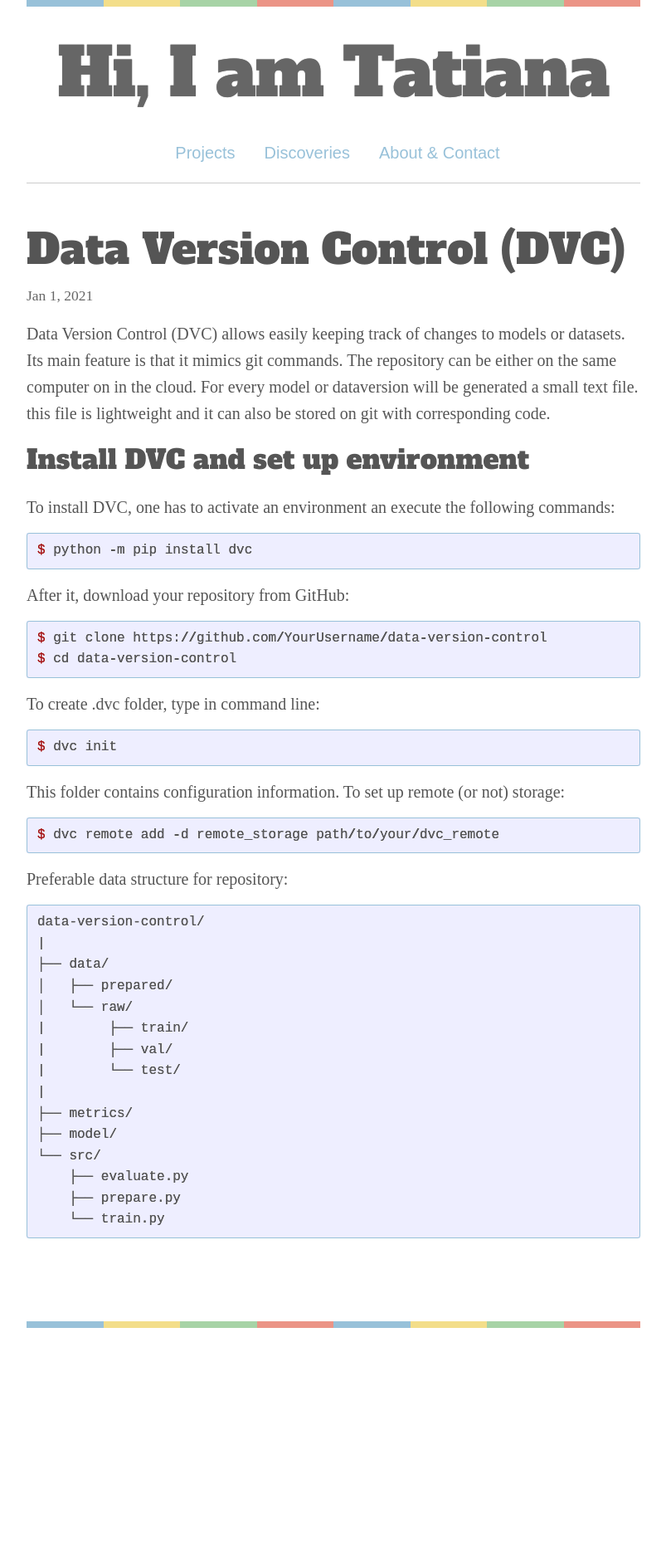
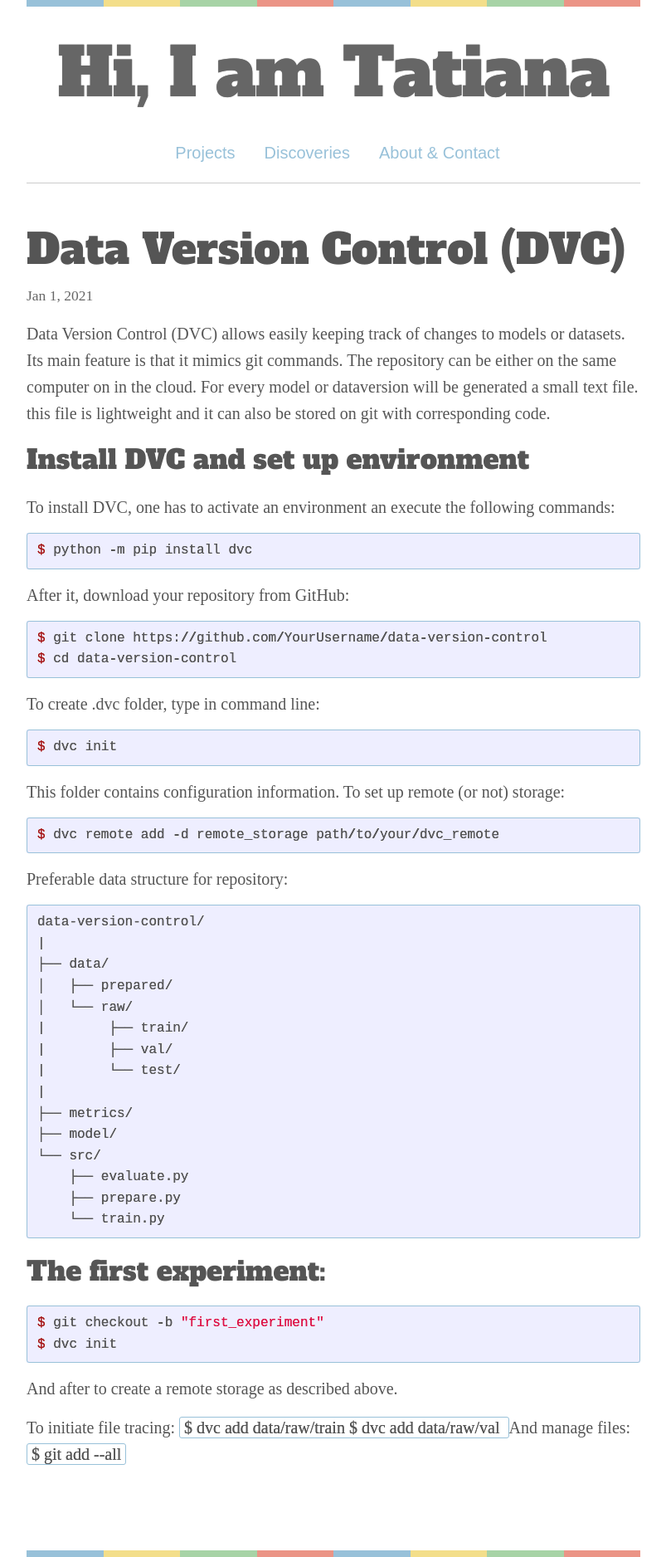
Before and after one commit to tatieliseeva/v-master, a Jekyll site: the page built from _posts/2021-01-01-DVC_(data_version_control).markdown, in a window 1280 px wide. Shown: the whole page at 83% size, without its empty margins (238-1041 px from the left). Built offline with Jekyll 4.4.1, drawn with Linux system fonts in a browser that asks for light colours; some web fonts are replaced; before the commit the page ends 1600 px from its top, so only the background shows below that.

Commit message:
Update 2021-01-01-DVC_(data_version_control).markdown

````diff
--- a/_posts/2021-01-01-DVC_(data_version_control).markdown
+++ b/_posts/2021-01-01-DVC_(data_version_control).markdown
@@ -52,3 +52,18 @@ data-version-control/
     ├── prepare.py
     └── train.py
 ```
+
+## The first experiment:
+
+```python
+$ git checkout -b "first_experiment"
+$ dvc init
+```
+And after to create a remote storage as described above.
+
+To initiate file tracing:
+```$ dvc add data/raw/train
+$ dvc add data/raw/val
+```
+And manage files:
+``$ git add --all``
````
